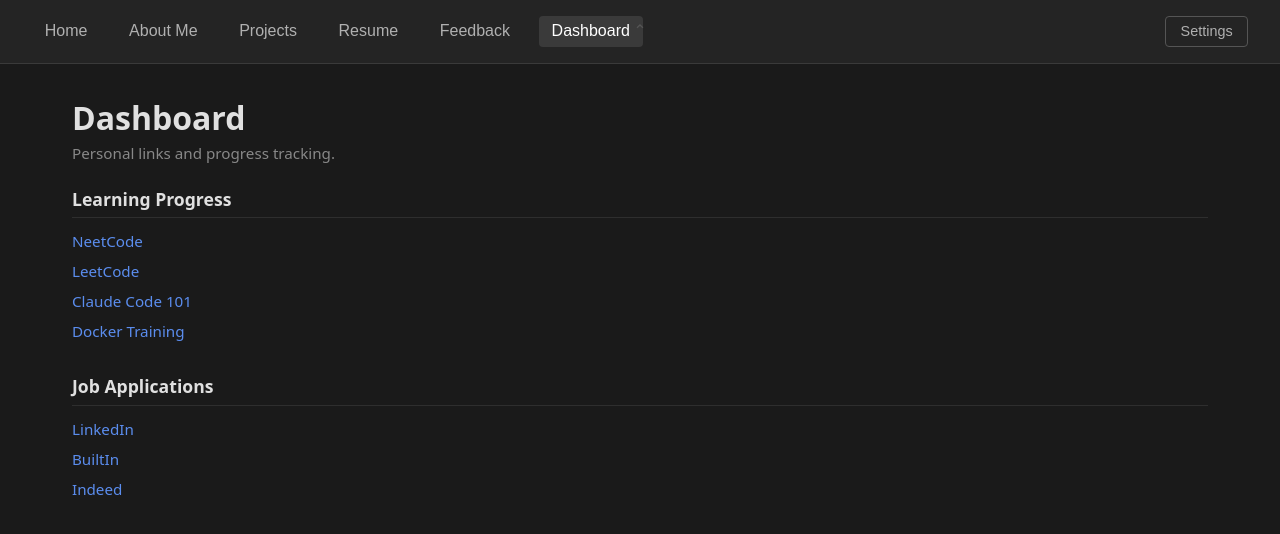
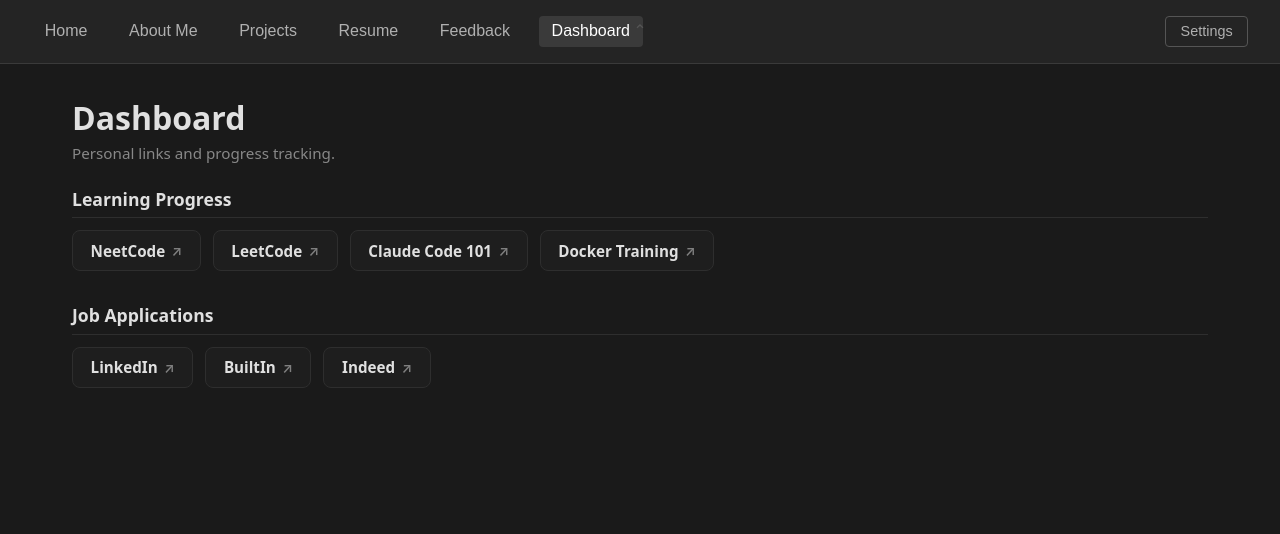
Before and after one commit to khylecalimlim/personal_website, an Angular app in the folder my-website-Angular/: page /dashboard in a window 1280 px wide. Shown: the top 534 px of the page. Built offline with nearby package versions, Linux system fonts and the light colour scheme; a web font is replaced by a local one.

Commit message:
Style dashboard links as cards with hover effect

```diff
--- a/my-website-Angular/src/app/dashboard/dashboard.component.html
+++ b/my-website-Angular/src/app/dashboard/dashboard.component.html
@@ -8,7 +8,10 @@
       <ul class="link-list">
         @for (link of section.links; track link.href) {
           <li>
-            <a [href]="link.href" target="_blank" rel="noopener">{{ link.label }}</a>
+            <a [href]="link.href" class="link-card" target="_blank" rel="noopener">
+              {{ link.label }}
+              <span class="link-icon">↗</span>
+            </a>
           </li>
         }
       </ul>
--- a/my-website-Angular/src/app/dashboard/dashboard.component.scss
+++ b/my-website-Angular/src/app/dashboard/dashboard.component.scss
@@ -20,17 +20,37 @@
 .link-list {
   list-style: none;
   display: flex;
-  flex-direction: column;
-  gap: 0.5rem;
+  flex-wrap: wrap;
+  gap: 0.75rem;
+}
 
-  a {
-    display: inline-block;
-    font-size: 0.95rem;
+.link-card {
+  display: flex;
+  align-items: center;
+  gap: 0.4rem;
+  font-size: 0.95rem;
+  font-weight: 600;
+  color: inherit;
+  text-decoration: none;
+  background-color: #1e1e1e;
+  border: 1px solid #2e2e2e;
+  border-radius: 8px;
+  padding: 0.6rem 1.1rem;
+  transition: border-color 0.2s, color 0.2s, background-color 0.2s;
+
+  &:hover {
     color: #5b8dee;
-    text-decoration: none;
+    border-color: #5b8dee;
+    background-color: #252525;
+  }
 
-    &:hover {
-      text-decoration: underline;
-    }
+  .link-icon {
+    font-size: 0.85rem;
+    opacity: 0.5;
+    transition: opacity 0.2s;
+  }
+
+  &:hover .link-icon {
+    opacity: 1;
   }
 }
```
